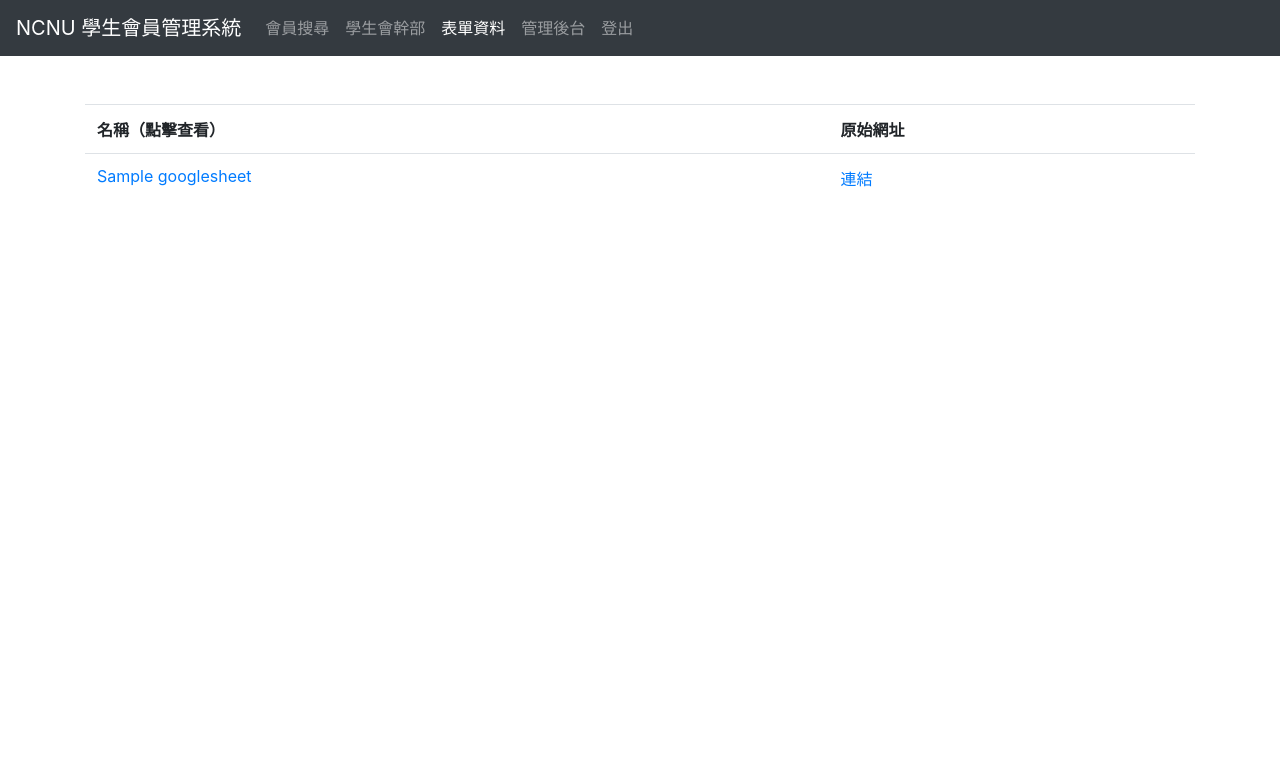
After one commit to NCNUSA/member, a Django app: page /GoogleSheet/ in a window 1280 px wide. The commit adds this page. Shown: the top 783 px of the page. Run offline with Django 3.2, Linux system fonts and the light colour scheme; a user stored in the database is signed in; tables that the repository leaves empty hold one stand-in row (values such as "Sample post"); some libraries are stand-ins or nearby versions.

Commit message:
新增表單資料功能、修正爬蟲姓名有空格

```diff
--- a/backend/admin.py
+++ b/backend/admin.py
@@ -25,3 +25,4 @@ admin.site.register(GP, GPAdmin)
 admin.site.register(GPM, GPMAdmin)
 admin.site.register(College)
 admin.site.register(Department)
+admin.site.register(GoogleSheet)
--- a/backend/models.py
+++ b/backend/models.py
@@ -49,6 +49,7 @@ class College(models.Model):
     def __str__(self):
         return self.CABBR
 
+
 class Department(models.Model):
     CNAME = models.CharField( max_length=30, verbose_name='中文名稱')
     ENAME = models.CharField( max_length=200, blank=True, null=True, verbose_name='英文名稱')
@@ -58,3 +59,14 @@ class Department(models.Model):
 
     def __str__(self):
         return self.CABBR
+
+
+class GoogleSheet(models.Model):
+    TITLE = models.CharField( max_length=100 )
+    URL = models.URLField( max_length=200, verbose_name='目標網址')
+    SID = models.IntegerField( verbose_name='學號欄位', blank=True, null=True )
+    CNAME = models.IntegerField( verbose_name='中文名稱欄位', blank=True, null=True)
+    VIP = models.IntegerField( verbose_name='是否為學生會員欄位', blank=True, null=True )
+
+    def __str__(self):
+        return self.TITLE
--- a/backend/views.py
+++ b/backend/views.py
@@ -85,3 +85,60 @@ def GPedit(request, gp):
                 GPM.objects.filter(GP=gp, MEMBER__SID=sid).delete()
         return redirect('SA')
     return render(request, 'GPedit.html', locals())
+
+
+def parse_google_sheet(url, SID, CNAME, VIP):
+    """爬蟲抓取該表單網頁，因為使用 js 生成網頁所以使用 PhantomJS"""
+    from selenium import webdriver
+    from bs4 import BeautifulSoup
+    driver = webdriver.PhantomJS(executable_path='/usr/local/bin/phantomjs')
+    driver.get(url)
+    bsObj = BeautifulSoup( driver.page_source, "html.parser" )
+    rows = bsObj.find("table").find("tbody").find_all("tr")
+    # 每列資料都塞在這裡面
+    table = []
+    for row in rows:
+        columns = row.find_all("td")
+        tmp_list = []
+        for field in columns:
+            tmp_list.append(field.text)
+        table.append(tmp_list)
+    # Google form 輸出結果第二行會是空白，將之移除
+    try:
+        table.remove([""]*len(table[0]))
+    except:
+        pass
+    # 判斷姓名是否跟學號匹配
+    if SID != None and CNAME != None:
+        for index, row in enumerate(table):
+            if index == 0:
+                row.append("姓名是否匹配")
+                continue
+            try:
+                m = Member.objects.get(SID=row[SID-1])
+                if row[CNAME - 1] != m.CNAME:
+                    row.append("錯誤(學生會資料庫：" + m.CNAME + ")")
+                else:
+                    row.append("")
+            except:
+                row.append("資料庫中尚未有此人")
+    return table
+
+
+@login_required
+def googleSheet(request, UID=0):
+    """Google 表單資料"""
+
+    if UID != 0:
+        try:
+            sheet = GoogleSheet.objects.get(id=UID)
+        except:
+            return HttpResponse("找不到該表單，請聯絡開發人員")
+        table = parse_google_sheet(sheet.URL, sheet.SID, sheet.CNAME, sheet.VIP)
+        amount = len(table) - 1
+        return render(request, 'GoogleSheet/sheet.html', locals())
+
+    else:
+        sheet = GoogleSheet.objects.all()
+
+    return render(request, 'GoogleSheet/list.html', locals())
--- a/member/urls.py
+++ b/member/urls.py
@@ -25,6 +25,8 @@ urlpatterns = [
     path('SA', views.SA, name='SA'),
     path('edit/<str:gp>/<str:sid>/', views.edit, name='edit'),
     path('edit/', views.edit, name='edit.save'),
+    path('GoogleSheet/', views.googleSheet, name='GoogleSheet'),
+    path('GoogleSheet/<int:UID>', views.googleSheet, name='GoogleSheet.detail'),
     path('gp/edit/<str:gp>/', views.GPedit, name='gp.edit'),
     path('accounts/', include('django.contrib.auth.urls')),
 ]
--- a/requirements.txt
+++ b/requirements.txt
@@ -2,3 +2,5 @@
 django-environ==0.4.5
 requests
 ipython
+selenium
+bs4
--- /dev/null
+++ b/templates/GoogleSheet/list.html
@@ -0,0 +1,52 @@
+<html>
+        <head>
+		<title>SA</title>
+		<meta charset='utf-8'>
+                <link rel="stylesheet" href="css/index.css">
+                <link rel="stylesheet" href="https://stackpath.bootstrapcdn.com/bootstrap/4.1.1/css/bootstrap.min.css" integrity="sha384-WskhaSGFgHYWDcbwN70/dfYBj47jz9qbsMId/iRN3ewGhXQFZCSftd1LZCfmhktB"
+                        crossorigin="anonymous">
+                <script src="https://code.jquery.com/jquery-3.3.1.slim.min.js" integrity="sha384-q8i/X+965DzO0rT7abK41JStQIAqVgRVzpbzo5smXKp4YfRvH+8abtTE1Pi6jizo"
+                        crossorigin="anonymous"></script>
+                <script src="https://cdnjs.cloudflare.com/ajax/libs/popper.js/1.14.3/umd/popper.min.js" integrity="sha384-ZMP7rVo3mIykV+2+9J3UJ46jBk0WLaUAdn689aCwoqbBJiSnjAK/l8WvCWPIPm49"
+                        crossorigin="anonymous"></script>
+                <script src="https://stackpath.bootstrapcdn.com/bootstrap/4.1.1/js/bootstrap.min.js" integrity="sha384-smHYKdLADwkXOn1EmN1qk/HfnUcbVRZyYmZ4qpPea6sjB/pTJ0euyQp0Mk8ck+5T"
+                        crossorigin="anonymous"></script>
+	</head>
+	<body>
+        <nav class="navbar navbar-expand-lg navbar-dark bg-dark sticky-top">
+                <a class="navbar-brand" href="{% url 'index' %}">NCNU 學生會員管理系統</a>
+                <button class="navbar-toggler" type="button" data-toggle="collapse" data-target="#navbarNavAltMarkup" aria-controls="navbarNavAltMarkup"
+                        aria-expanded="false" aria-label="Toggle navigation">
+                        <span class="navbar-toggler-icon"></span>
+                </button>
+                <div class="collapse navbar-collapse" id="navbarNavAltMarkup">
+                        <div class="navbar-nav">
+                                <a class="nav-item nav-link" href="{% url 'index' %}">會員搜尋</a>
+                                <a class="nav-item nav-link" href="{% url 'SA' %}">學生會幹部</a>
+                                <a class="nav-item nav-link active" href="{% url 'GoogleSheet' %}">表單資料</a>
+                                <a class="nav-item nav-link" href="{% url 'admin:index' %}">管理後台</a>
+                                <a class="nav-item nav-link" href="{% url 'logout' %}">登出</a>
+                        </div>
+                </div>
+        </nav>
+        <!-- container -->
+        <div class="container mt-5">
+
+
+            <table class="table table-hover">
+                <tr>
+                    <th>名稱（點擊查看）</th>
+                    <th>原始網址</th>
+                </tr>
+                {% for i in sheet %}
+                <tr>
+                    <td><a href="{{ i.id }}">{{ i.TITLE }}</a></td>
+                    <td><a href="{{ i.URL }}">連結</a></td>
+                </tr>
+                {%  endfor %}
+            </table>
+
+
+        </div>
+    </body>
+</html>
--- a/templates/SA.html
+++ b/templates/SA.html
@@ -23,7 +23,9 @@
                         <div class="navbar-nav">
                                 <a class="nav-item nav-link" href="{% url 'index' %}">會員搜尋</a>
                                 <a class="nav-item nav-link active" href="#">學生會幹部</a>
-                                <a class="nav-item nav-link" href="admin">管理後台</a>
+                                <a class="nav-item nav-link" href="{% url 'GoogleSheet' %}">表單資料</a>
+                                <a class="nav-item nav-link" href="{% url 'admin:index' %}">管理後台</a>
+                                <a class="nav-item nav-link" href="{% url 'logout' %}">登出</a>
                         </div>
                 </div>
         </nav>
--- a/templates/index.html
+++ b/templates/index.html
@@ -24,8 +24,9 @@
 			<div class="collapse navbar-collapse" id="navbarNavAltMarkup">
 				<div class="navbar-nav">
 					<a class="nav-item nav-link active" href="{% url 'index' %}">會員搜尋</a>
-					<a class="nav-item nav-link" href="SA">學生會幹部</a>
-					<a class="nav-item nav-link" href="admin">管理後台</a>
+					<a class="nav-item nav-link" href="{% url 'SA' %}">學生會幹部</a>
+                    <a class="nav-item nav-link" href="{% url 'GoogleSheet' %}">表單資料</a>
+					<a class="nav-item nav-link" href="{% url 'admin:index' %}">管理後台</a>
 					<a class="nav-item nav-link" href="{% url 'logout' %}">登出</a>
 				</div>
 			</div>
```
Also changed, not shown: templates/GoogleSheet/sheet.html (added, +50 -0 lines), backend/migrations/0004_googlesheet.py (added).
